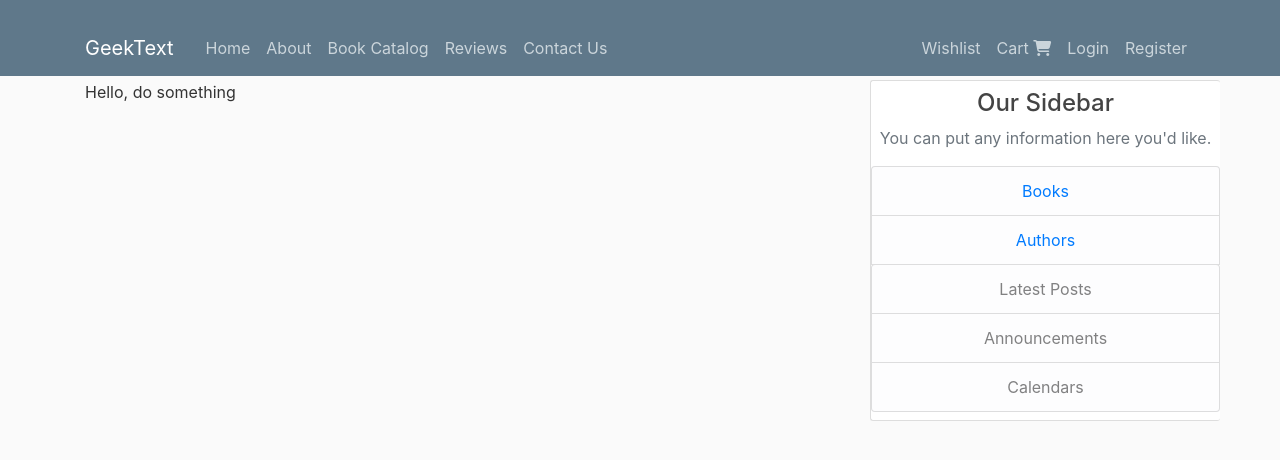
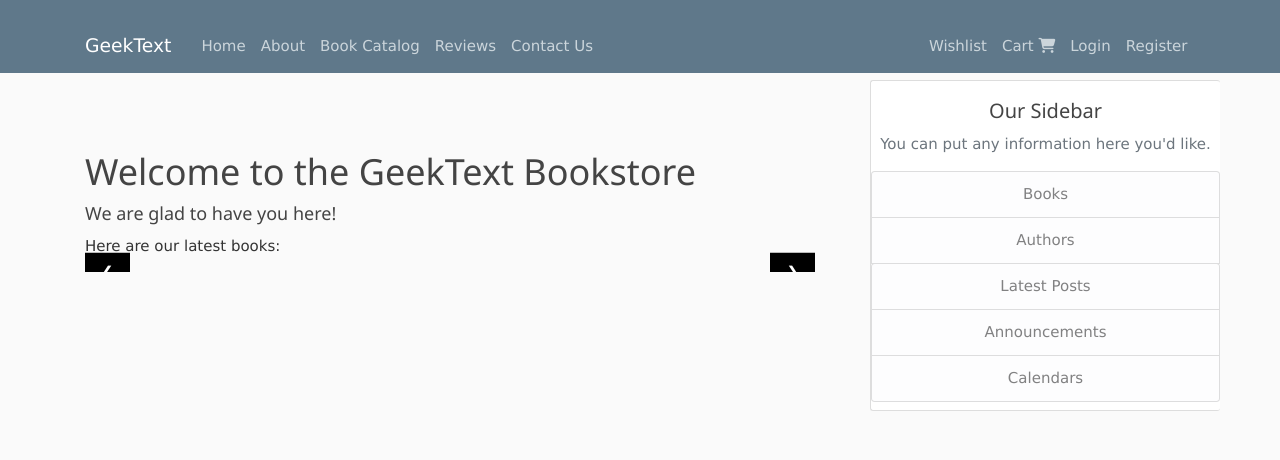
Before and after one commit to YeilysF/geektext, a Django app: template bookstore/templates/index.html in a window 1280 px wide. Shown: the top 460 px of the page. Run offline with Django 3.2, Linux system fonts and the light colour scheme; the template is opened without the code that fills it, so the values that code supplies are empty; some libraries are stand-ins or nearby versions.

Commit message:
UI changes made, comment and ratings work

```diff
--- a/bookstore/templates/index.html
+++ b/bookstore/templates/index.html
@@ -1,4 +1,55 @@
 {% extends "base.html" %}
 {% block content %}
-    <p>Hello, do something</p>
-{% endblock content %}
+    <meta name="viewport" content="width=device-width, initial-scale=1">
+<link rel="stylesheet" href="https://www.w3schools.com/w3css/4/w3.css">
+    <style>
+    body, html{
+        margin-top: 70px;
+    }
+
+    .w3-content w3-display-container{
+        position: center;
+    }
+.mySlides {
+    display:none;
+    margin-left: 250px;
+}
+</style>
+
+
+    <h1>Welcome to the GeekText Bookstore</h1>
+    <h5>We are glad to have you here!</h5>
+
+    <p>Here are our latest books:</p>
+<div class="w3-content w3-display-container">
+
+        {% for b in books %}
+      <img class="mySlides" onclick="window.location='{{ b.get_absolute_url }}'" src="/media/{{ b.book_cover.url }}" width="200" height="280">
+    {% endfor %}
+  <button class="w3-button w3-black w3-display-left" onclick="plusDivs(-1)">&#10094;</button>
+  <button class="w3-button w3-black w3-display-right" onclick="plusDivs(1)">&#10095;</button>
+</div>
+
+
+<script>
+
+
+var slideIndex = 1;
+showDivs(slideIndex);
+
+function plusDivs(n) {
+  showDivs(slideIndex += n);
+}
+
+function showDivs(n) {
+  var i;
+  var x = document.getElementsByClassName("mySlides");
+  if (n > x.length) {slideIndex = 1}
+  if (n < 1) {slideIndex = x.length}
+  for (i = 0; i < x.length; i++) {
+    x[i].style.display = "none";
+  }
+  x[slideIndex-1].style.display = "block";
+}
+</script>
+{% endblock %}
--- a/bookstore/views.py
+++ b/bookstore/views.py
@@ -18,7 +18,8 @@ review = [
 
 
 def index(request):
-    return render(request, 'index.html')
+    books = Book.objects.all()
+    return render(request, 'index.html', {'books' : books})
 
 
 def about(request):
```
Also changed, not shown: db.sqlite3.
